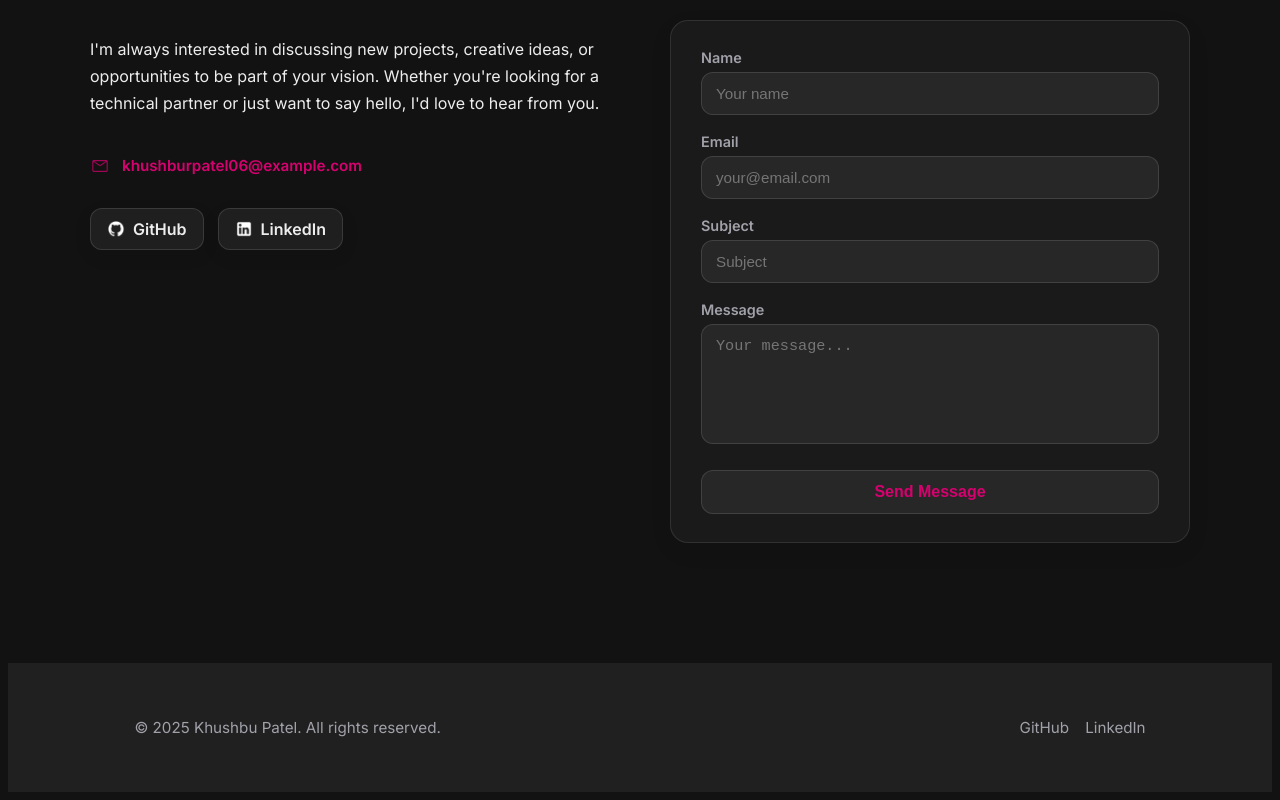
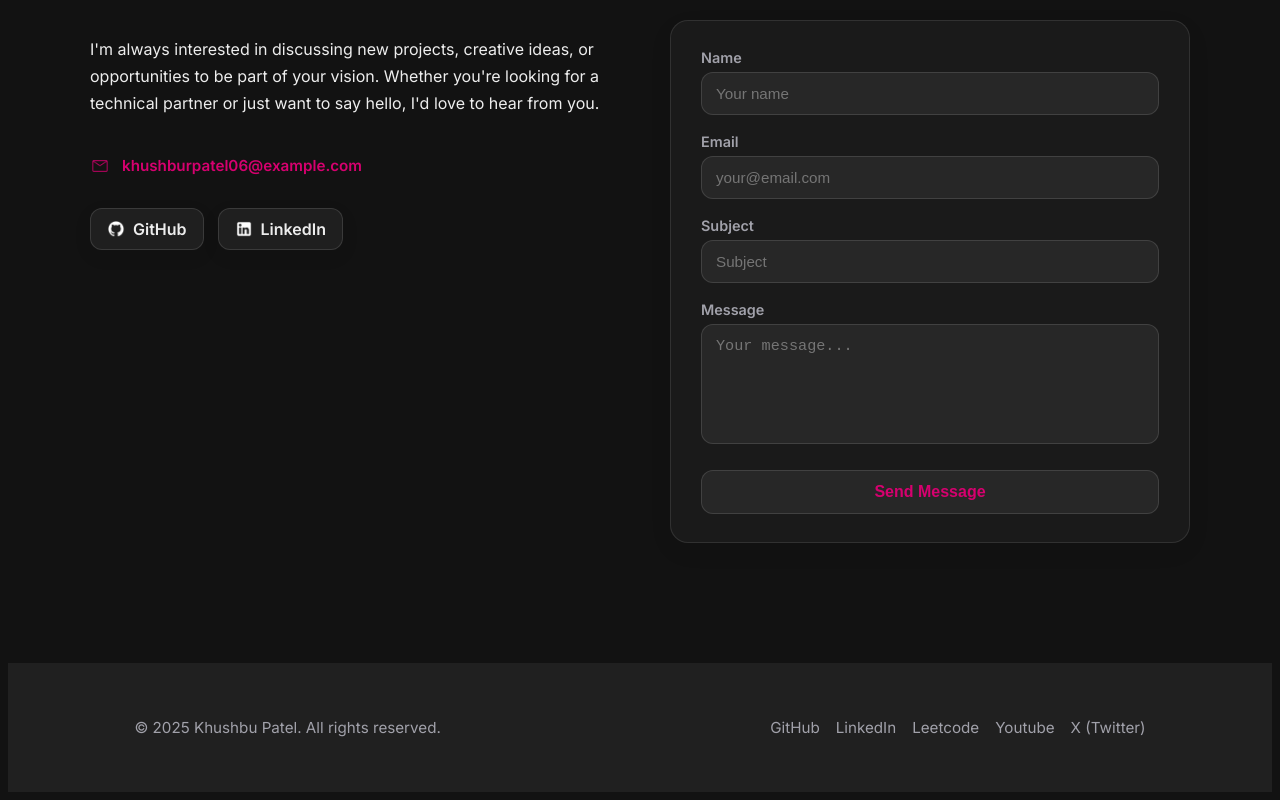
Before and after one commit to Khushbu696/Portfolio, a React (Vite) app: page / in a window 1280 px wide. Shown: the part 5504-6304 px from the top of the page. Built offline with nearby package versions, Linux system fonts and the light colour scheme; a web font is replaced by a local one.

Commit message:
added my social account links

```diff
--- a/src/components/Footer.jsx
+++ b/src/components/Footer.jsx
@@ -26,6 +26,30 @@ const Footer = () => {
                         >
                             LinkedIn
                         </a>
+
+                        <a
+                            href="https://leetcode.com/u/Khushbu-Patel/"
+                            target="_blank"
+                            rel="noreferrer"
+                        >
+                            Leetcode
+                        </a>
+
+                        <a
+                            href="https://www.youtube.com/@KhushbuPatel-06"
+                            target="_blank"
+                            rel="noreferrer"
+                        >
+                            Youtube
+                        </a>
+
+                        <a
+                            href="https://x.com/Khushbu696"
+                            target="_blank"
+                            rel="noreferrer"
+                        >
+                            X (Twitter)
+                        </a>
                     </div>
                 </div>
 
```
